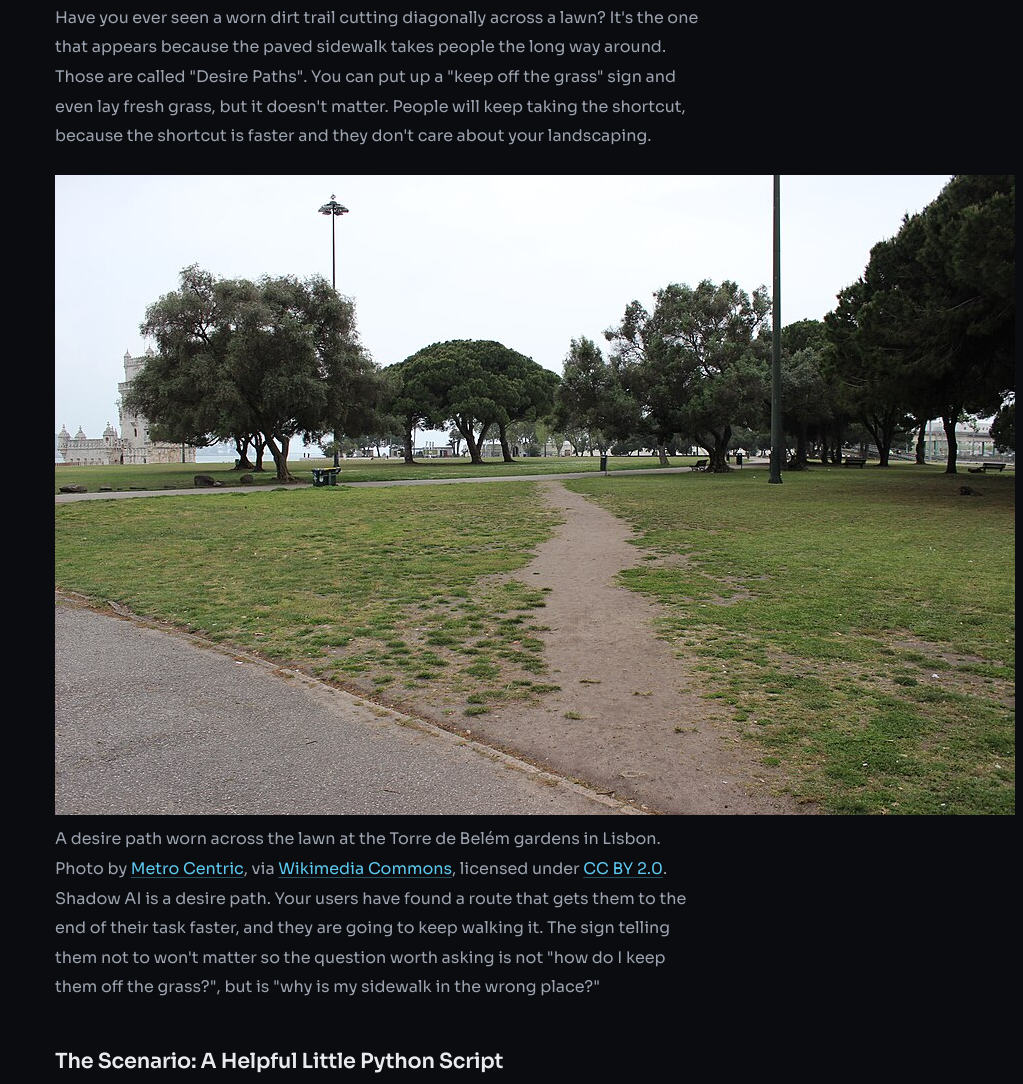
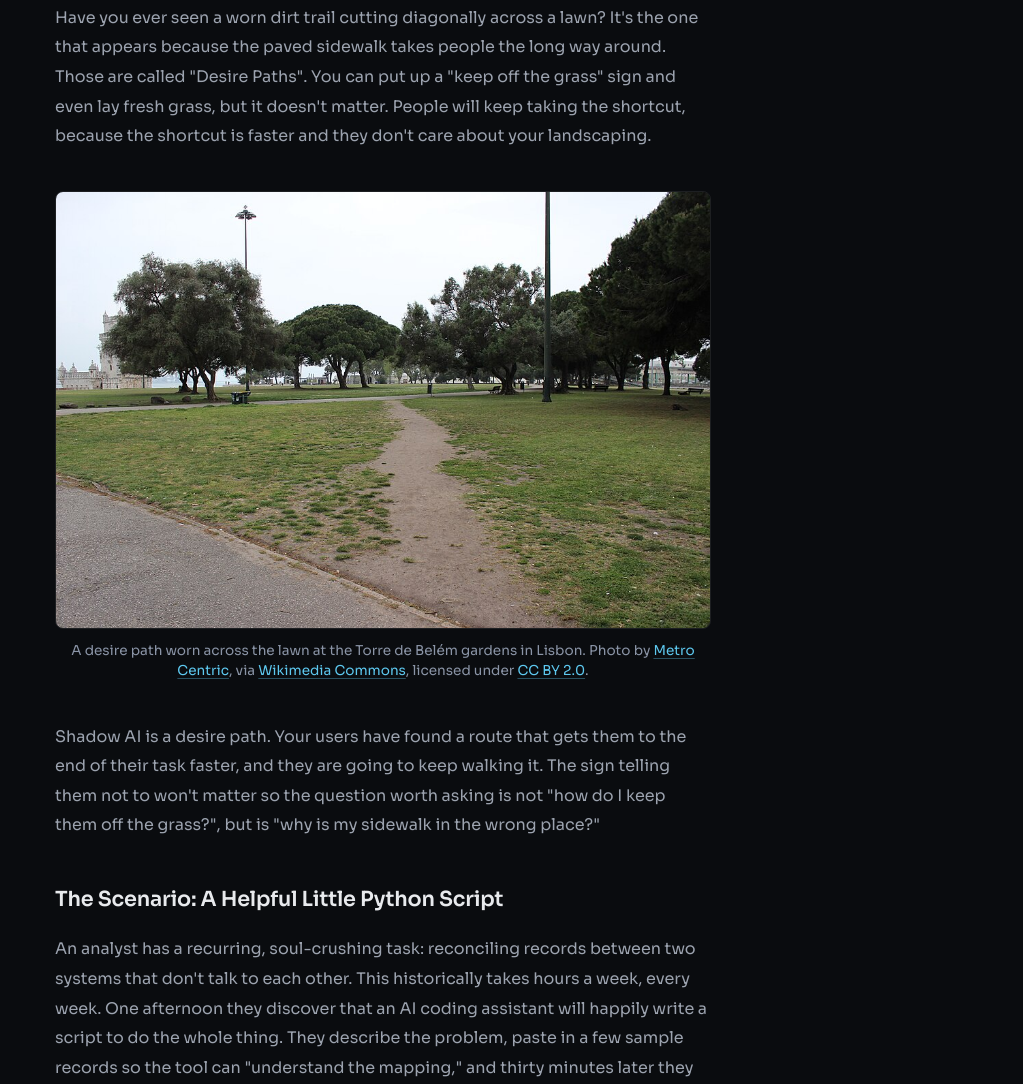
Before and after one commit to athuff1/athuff1.github.io, a plain HTML site: page blog/shadow-ai.html in a window 1280 px wide. Shown: the part 1551-2635 px from the top of the page, without its empty margins (257-1280 px from the left). Drawn offline with Linux system fonts and the light colour scheme.

```diff
--- a/blog/shadow-ai.html
+++ b/blog/shadow-ai.html
@@ -12,6 +12,30 @@
   <link rel="preconnect" href="https://fonts.googleapis.com"/>
   <link rel="preconnect" href="https://fonts.gstatic.com" crossorigin/>
   <link href="https://fonts.googleapis.com/css2?family=IBM+Plex+Mono:wght@400;500&family=Sora:wght@300;400;600;700&display=swap" rel="stylesheet"/>
+  <style>
+  figure {
+    margin: 2.5rem 0;
+  }
+  figure img {
+    display: block;
+    width: 100%;
+    height: auto;
+    border-radius: 8px;
+    border: 1px solid rgba(255, 255, 255, 0.08);
+  }
+  figure figcaption {
+    margin-top: 0.75rem;
+    font-size: 0.85rem;
+    line-height: 1.5;
+    color: #8a94a6;
+    text-align: center;
+  }
+  figure figcaption a {
+    color: inherit;
+    text-decoration: underline;
+    text-underline-offset: 2px;
+  }
+</style>
   <style>
     *, *::before, *::after { box-sizing: border-box; margin: 0; padding: 0; }
 
@@ -246,7 +270,7 @@
      <p>Have you ever seen a worn dirt trail cutting diagonally across a lawn? It's the one that appears because the paved sidewalk takes people the long way around. Those are called "Desire Paths". You can put up a "keep off the grass" sign and even lay fresh grass, but it doesn't matter. People will keep taking the shortcut, because the shortcut is faster and they don't care about your landscaping.</p>
 
      <figure> <img src="/images/desire-path.jpg" alt="A dirt trail worn diagonally across a grassy park lawn, cutting the corner where two paved paths meet."> <figcaption> A desire path worn across the lawn at the Torre de Belém gardens in Lisbon. Photo by <a href="https://www.flickr.com/people/16782093@N03" target="_blank" rel="noopener noreferrer">Metro Centric</a>, via <a href="https://commons.wikimedia.org/wiki/File:Desire_path_(19811581366).jpg" target="_blank" rel="noopener noreferrer">Wikimedia Commons</a>, licensed under <a href="https://creativecommons.org/licenses/by/2.0/" target="_blank" rel="noopener noreferrer">CC BY 2.0</a>. </figcaption> </figure>
-
+     <p></p>
      <p>Shadow AI is a desire path. Your users have found a route that gets them to the end of their task faster, and they are going to keep walking it. The sign telling them not to won't matter so the question worth asking is not "how do I keep them off the grass?", but is "why is my sidewalk in the wrong place?"</p>
 
      <h2>The Scenario: A Helpful Little Python Script</h2>
```
